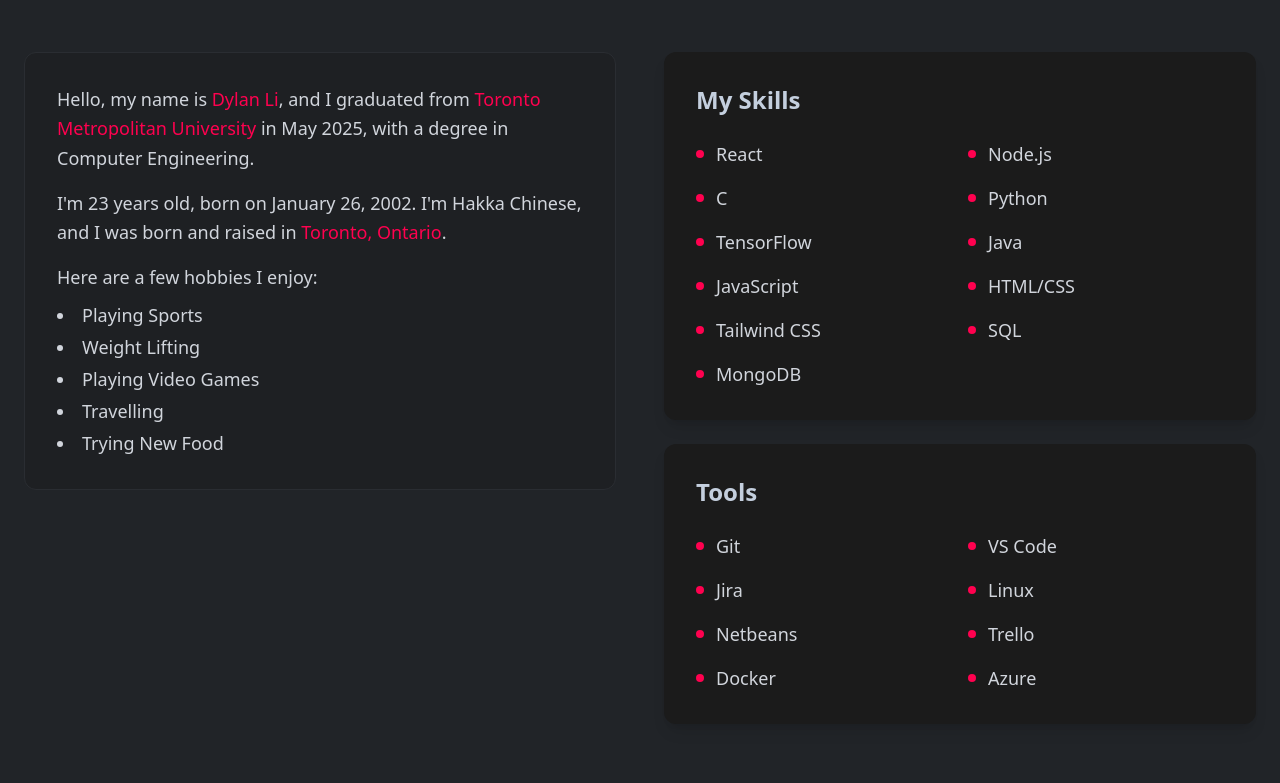
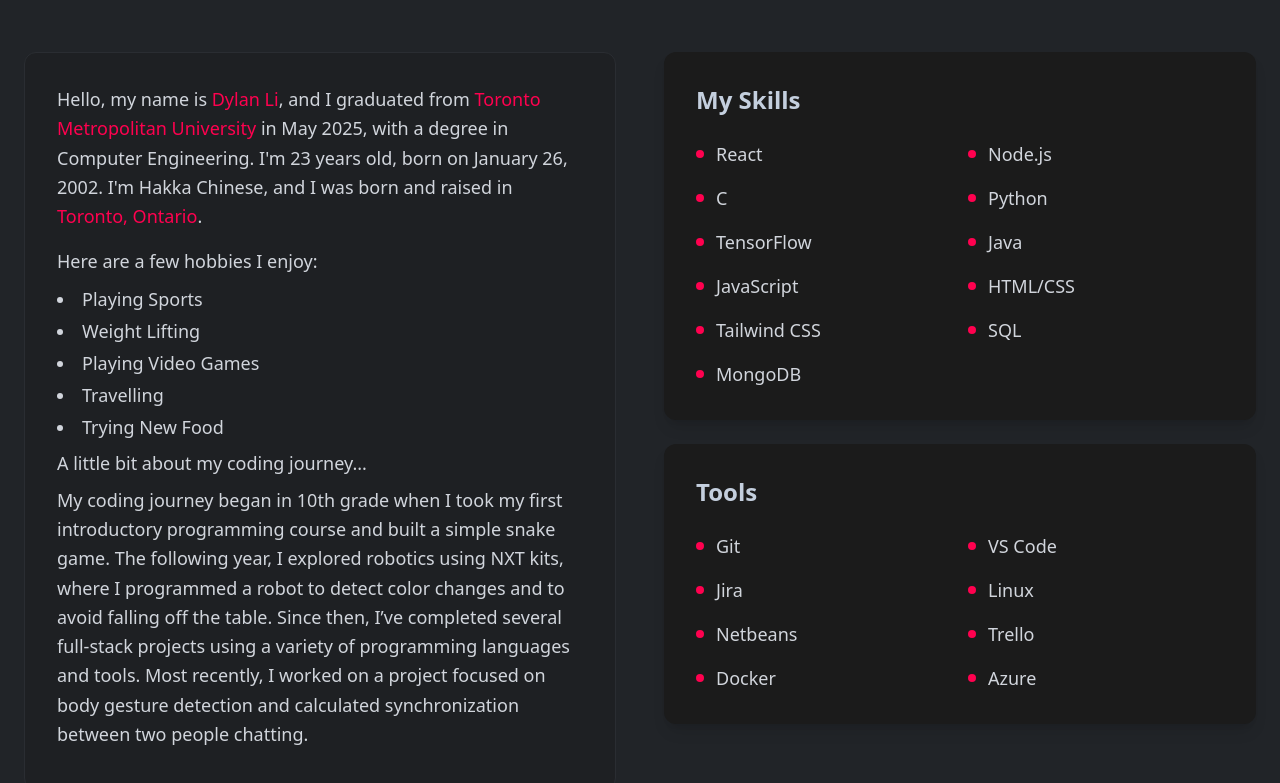
Before and after one commit to dylanccli/Personal-Portfolio-2, a React (Vite) app: page / in a window 1280 px wide. Shown: the part 1021-1804 px from the top of the page. Built offline with nearby package versions, Linux system fonts and the light colour scheme.

Commit message:
Updated About me paragraph

```diff
--- a/src/components/About.jsx
+++ b/src/components/About.jsx
@@ -27,20 +27,27 @@
             <div className="bg-[#1e2023] p-6 sm:p-8 rounded-xl border border-[#2a2d32]">
               <p className="text-base sm:text-lg text-gray-300 mb-4 leading-relaxed">
                   Hello, my name is <span className="text-[#ff014f]">Dylan Li</span>, and I graduated from <span className="text-[#ff014f]"> Toronto Metropolitan University </span> in May 2025, with a degree in Computer Engineering.
-              </p>
-              <p className="text-base sm:text-lg text-gray-300 leading-relaxed mb-4">
                   I'm 23 years old, born on January 26, 2002. I'm Hakka Chinese, and I was born and raised in <span className="text-[#ff014f]"> Toronto, Ontario</span>.
               </p>
               <p className="text-base sm:text-lg text-gray-300 leading-relaxed mb-2">
                   Here are a few hobbies I enjoy:
               </p>
-              <ul className="list-disc list-inside text-base sm:text-lg text-gray-300 space-y-1">
+              <ul className="list-disc list-inside text-base sm:text-lg text-gray-300 space-y-1 mb-2">
                   <li>Playing Sports</li>
                   <li>Weight Lifting</li>
                   <li>Playing Video Games</li>
                   <li>Travelling</li>
                   <li>Trying New Food</li>
               </ul>
+              <p className="text-base sm:text-lg text-gray-300 leading-relaxed mb-2">
+                A little bit about my coding journey...
+              </p>
+              <p className="text-base sm:text-lg text-gray-300 leading-relaxed mb-2">
+                My coding journey began in 10th grade when I took my first introductory programming course and built a simple snake game.
+                The following year, I explored robotics using NXT kits, where I programmed a robot to detect color changes and to avoid falling off the table. Since then,
+                I’ve completed several full-stack projects using a variety of programming languages and tools.
+                Most recently, I worked on a project focused on body gesture detection and calculated synchronization between two people chatting.
+              </p>
             </div>
           </div>
 
```
